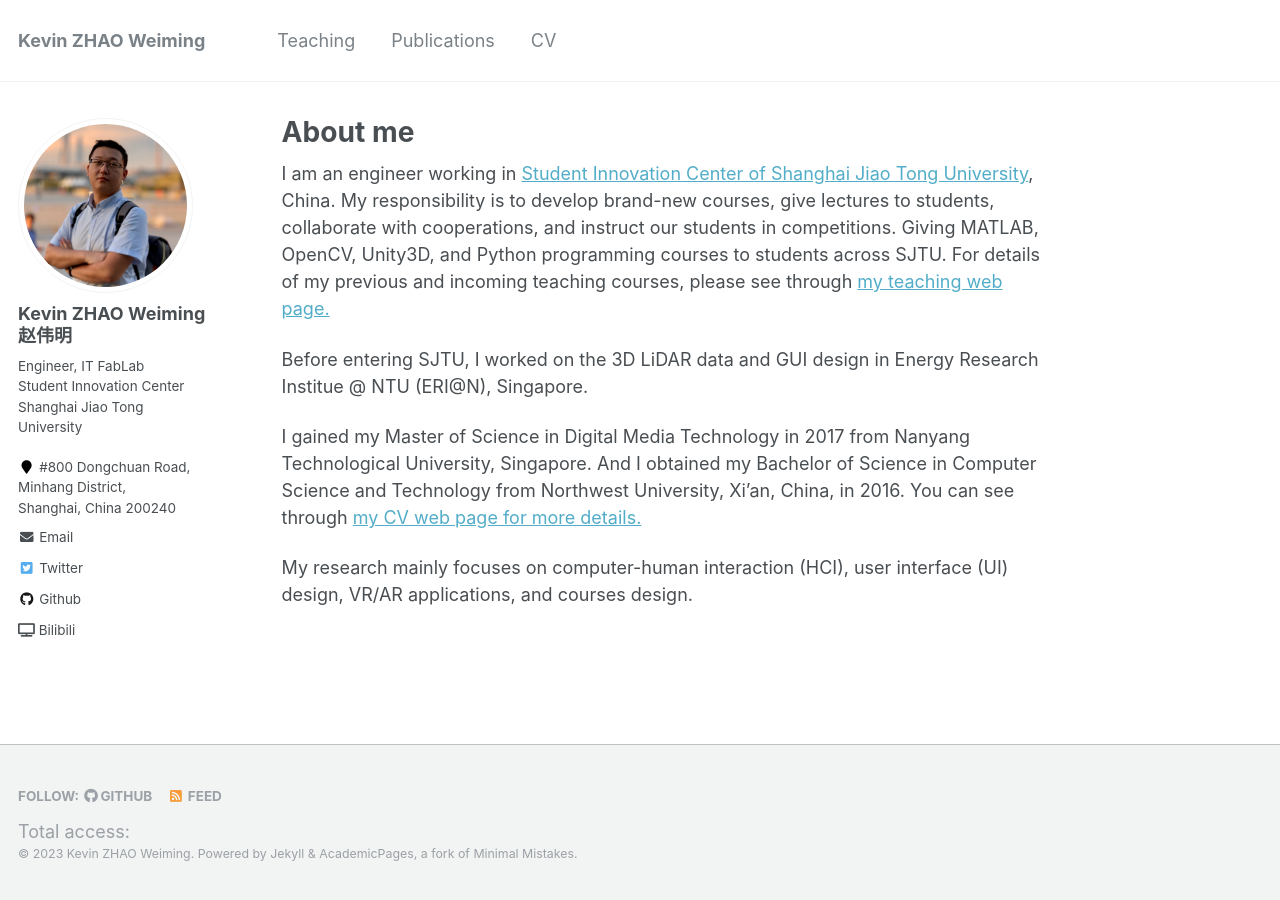
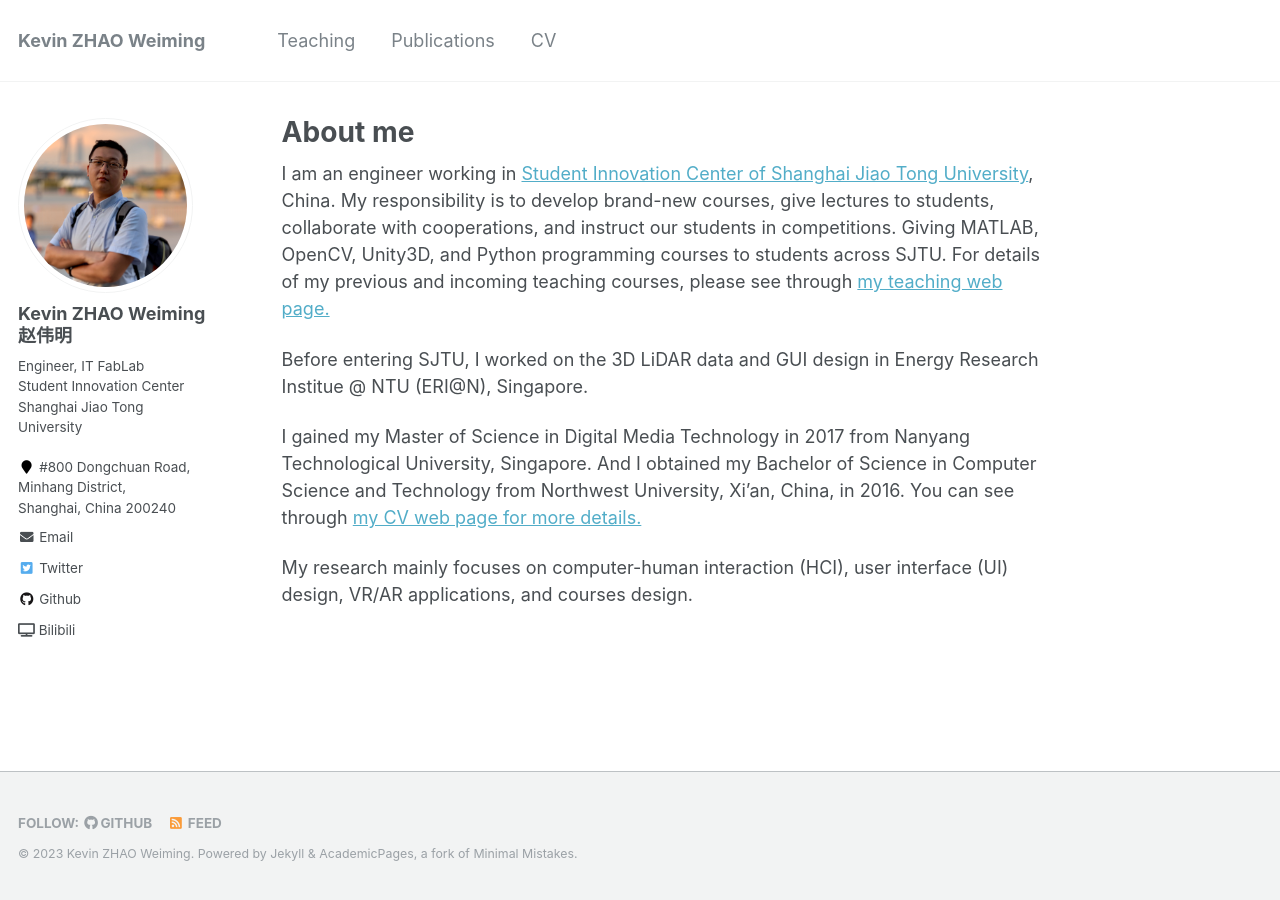
Before and after one commit to zwm0426/zwm0426.github.io, a Jekyll site: the page built from _pages/about.md, in a window 1280 px wide. Built offline with Jekyll 4.4.1, drawn with Linux system fonts in a browser that asks for light colours; comment, search, counter and statistics services are not loaded.

Commit message:
Update footer.html

```diff
--- a/_includes/footer.html
+++ b/_includes/footer.html
@@ -21,7 +21,7 @@
   </ul>
 </div>
 
-<script async src="//busuanzi.ibruce.info/busuanzi/2.3/busuanzi.pure.mini.js"></script>
-<span id="busuanzi_container_site_pv">Total access: <span id="busuanzi_value_site_pv"></span> </span>
+<!-- <script async src="//busuanzi.ibruce.info/busuanzi/2.3/busuanzi.pure.mini.js"></script>
+<span id="busuanzi_container_site_pv">Total access: <span id="busuanzi_value_site_pv"></span> </span> -->
 
 <div class="page__footer-copyright">&copy; {{ site.time | date: '%Y' }} {{ site.name | default: site.title }}. {{ site.data.ui-text[site.locale].powered_by | default: "Powered by" }} <a href="http://jekyllrb.com" rel="nofollow">Jekyll</a> &amp; <a href="https://github.com/academicpages/academicpages.github.io">AcademicPages</a>, a fork of <a href="https://mademistakes.com/work/minimal-mistakes-jekyll-theme/" rel="nofollow">Minimal Mistakes</a>.</div>
```
